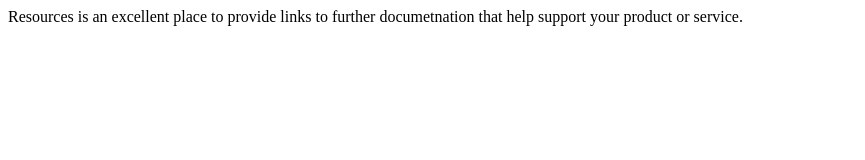
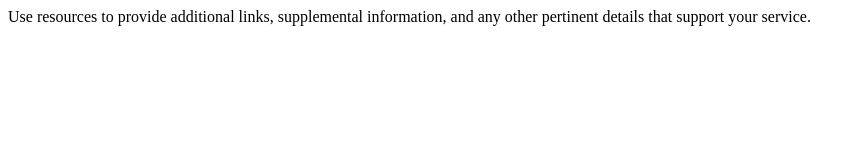
Before and after one commit to blackbaud/skyux-spa-stache, a website: page src/app/learn/resources/index.html in a window 1280 px wide. Shown: the whole page, without its empty margins (0-865 px from the left). Drawn offline with Linux system fonts and the light colour scheme.

Commit message:
Update index.html

```diff
--- a/src/app/learn/resources/index.html
+++ b/src/app/learn/resources/index.html
@@ -3,7 +3,7 @@
 
   <stache-page-summary>
     <p>
-      Resources is an excellent place to provide links to further documetnation that help support your product or service.
+      Use resources to provide additional links, supplemental information, and any other pertinent details that support your service.
     </p>
   </stache-page-summary>
 </stache>
```
